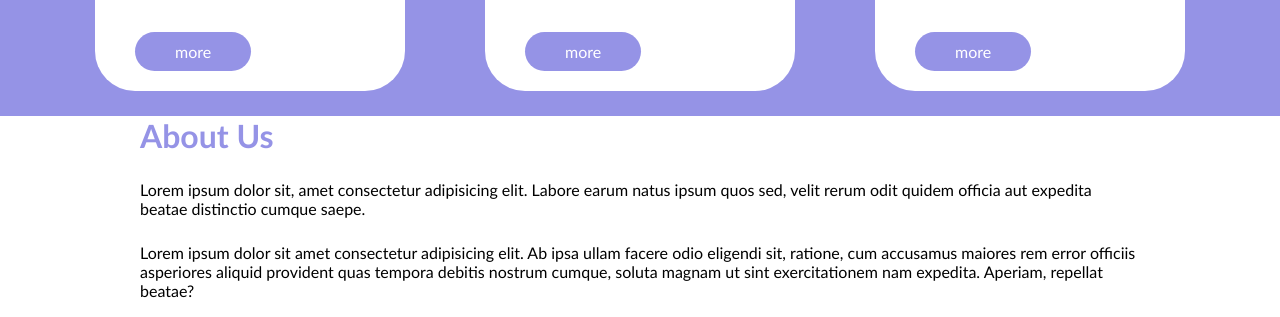
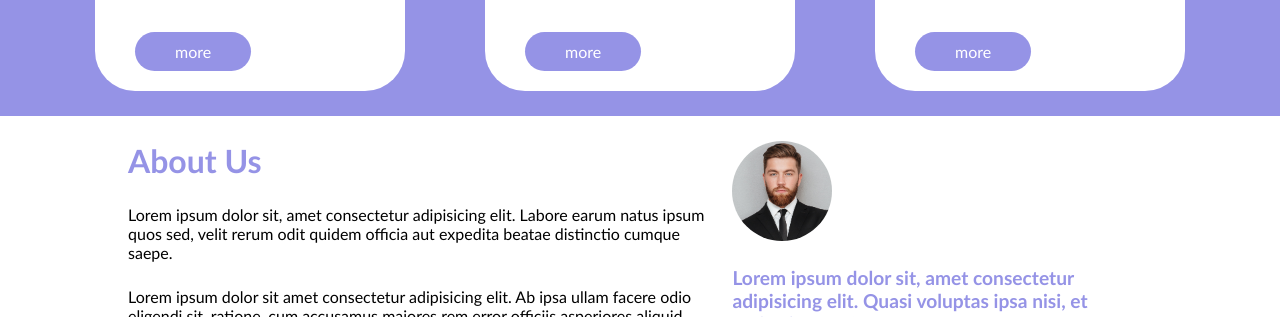
Before and after one commit to Richiisontheway/htmlcss-responsive-layout, a plain HTML site: page index.html in a window 1280 px wide. Shown: the part 4110-4427 px from the top of the page. Drawn offline with Linux system fonts and the light colour scheme.

Commit message:
esercizio finito

```diff
--- a/css/style.css
+++ b/css/style.css
@@ -27,7 +27,7 @@ html{
 }
 .contenitore2{
     margin: 0 auto;
-    max-width: 1000px;
+    max-width: 80%;
 }
 
 header{
@@ -302,7 +302,10 @@ ul * {
 .end{
     margin-left: 0;
 }
+
+
 .sect5 .my-col4 h2{
+    padding-top: 25px;
     color: var(--color-bluviolet);
     font-size: 2em;
     text-align: left;
@@ -310,14 +313,19 @@ ul * {
 .sect5 .my-col4 p{
     text-align: left;
     margin-top: 25px;
+    margin-bottom: 25px;
 }
 .pur{
     color: var(--color-bluviolet);
     font-weight: 900;
     font-size: larger;
 }
+.small{
+    padding: 25px 0;
+}
 .sect5 a{
     background-color: var(--color-bluviolet);
+
 }
 
 /*
@@ -417,6 +425,13 @@ h4{
      .sect5 .my-row{
         display: flex;
      }
+    .big{
+        width:calc(60% - 20px);
+        margin-right: 10px;
+    }
+    .small{
+        width: calc(40% - 20px);
+    }
 
 }
 /*
--- a/index.html
+++ b/index.html
@@ -471,9 +471,9 @@
             <div class="sect5">
 
                 <div class="contenitore2">
-                    <div class="my-row">
+                    <div class="my-row ">
 
-                        <div class="my-col4 ">
+                        <div class="my-col4 big">
 
                             <div>
 
@@ -495,7 +495,7 @@
 
                             </div>
                         </div>
-                        <div class="my-col4">
+                        <div class="my-col4 small">
 
                             <div class="img-cropper end">
 
```
